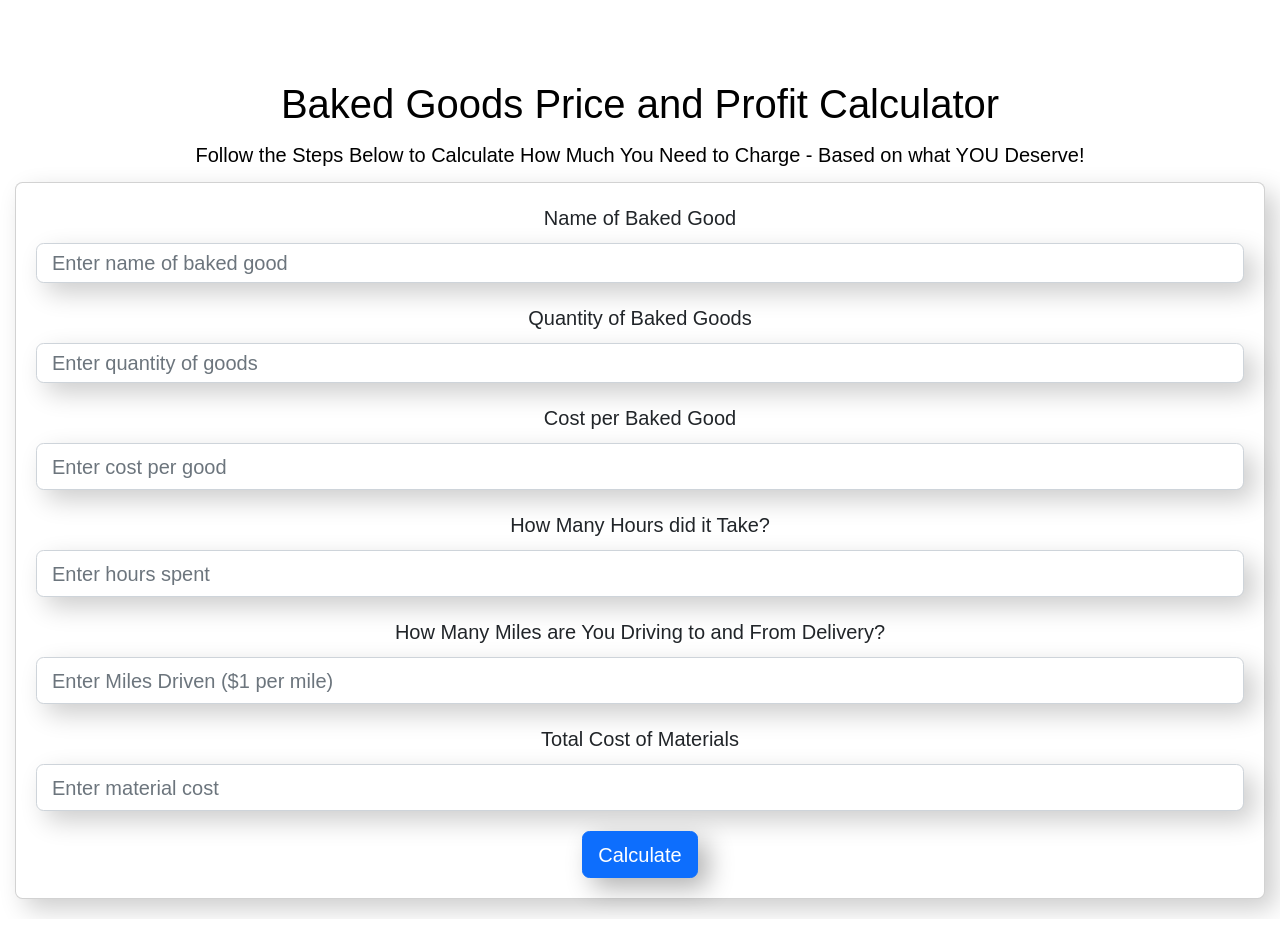
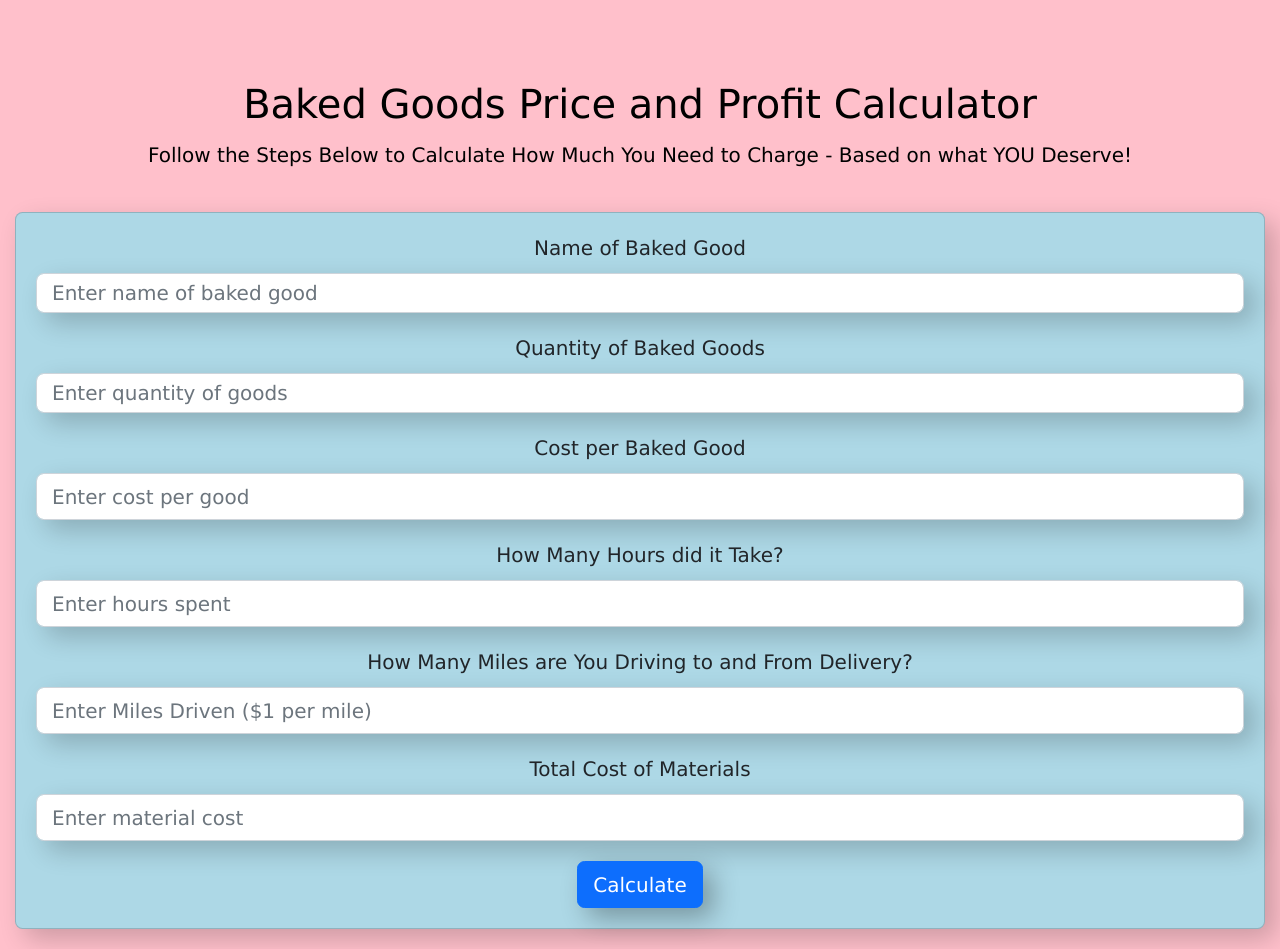
Before and after one commit to WebDeverDan/baker-cost-profit-calculator, a React (Create React App) app: page / in a window 1280 px wide. Before the commit the page ends 919 px from the top, so only its background shows below. Built offline with nearby package versions, Linux system fonts and the light colour scheme.

Commit message:
updated colors

```diff
--- a/package.json
+++ b/package.json
@@ -1,6 +1,7 @@
 {
   "name": "cost-profit-calculator",
   "version": "0.1.0",
+  "homepage": "https://webdeverdan.github.io/cost-profit-calculator",
   "private": true,
   "dependencies": {
     "@fortawesome/fontawesome-svg-core": "^1.2.30",
@@ -17,6 +18,8 @@
     "web-vitals": "^2.1.4"
   },
   "scripts": {
+    "predeploy": "npm run build",
+    "deploy": "gh-pages -d build",
     "start": "react-scripts start",
     "build": "react-scripts build",
     "test": "react-scripts test",
--- a/src/App.js
+++ b/src/App.js
@@ -69,6 +69,7 @@ const App = () => {
           <h1 className="instructions">
             Follow the Steps Below to Calculate How Much You Need to Charge - Based on what YOU Deserve!
           </h1>
+          <br/>
         </div>
       <div className={hiddenField}>
         <div>
@@ -101,7 +102,7 @@ const App = () => {
           >Start Over
         </Button>
         </div>
-        <Card className="main-container">
+        <Card className="main-container" style={{background: "lightblue"}}>
           <Form className="add-item-form">
           <Form.Group className="mb-1" controlId="formEnterItem">
               <Form.Label className="text-dark">Name of Baked Good</Form.Label>
@@ -164,7 +165,7 @@ const App = () => {
               />
             </Form.Group>
             <Button
-            className="button-effects"
+            className="button-effects calculate_button"
             onClick={() => handleNewCalculationClick()}
           >Calculate</Button>
           </Form>
--- a/src/index.css
+++ b/src/index.css
@@ -6,16 +6,16 @@ body {
   margin: 0;
   padding: 0;
   font-family: sans-serif;
-  color: white;
+  color: pink;
 }
 
 .App {
-  font-family: sans-serif;
+  font-family:'Lucida Sans', 'Lucida Sans Regular', 'Lucida Grande', 'Lucida Sans Unicode', Geneva, Verdana, sans-serif;
   text-align: center;
 }
 
 .app-background {
-  background-color: #ffffff;
+  background-color: pink;
   display: flex;
   flex-direction: column;
   justify-content: center;
@@ -24,7 +24,6 @@ body {
 }
 
 .main-container {
-  background-color: #87e8c3;
   width: 100%;
   height: min-content;
   border-radius: 5px;
@@ -108,7 +107,6 @@ input:focus {
 .item-list {
   display: flex;
   flex-direction: column;
-
 }
 
 .item-container {
@@ -217,3 +215,8 @@ button:hover {
 .hidden {
   display: none;
 }
+
+.calculate_button {
+  color: pink;
+  font: black;
+}
```
